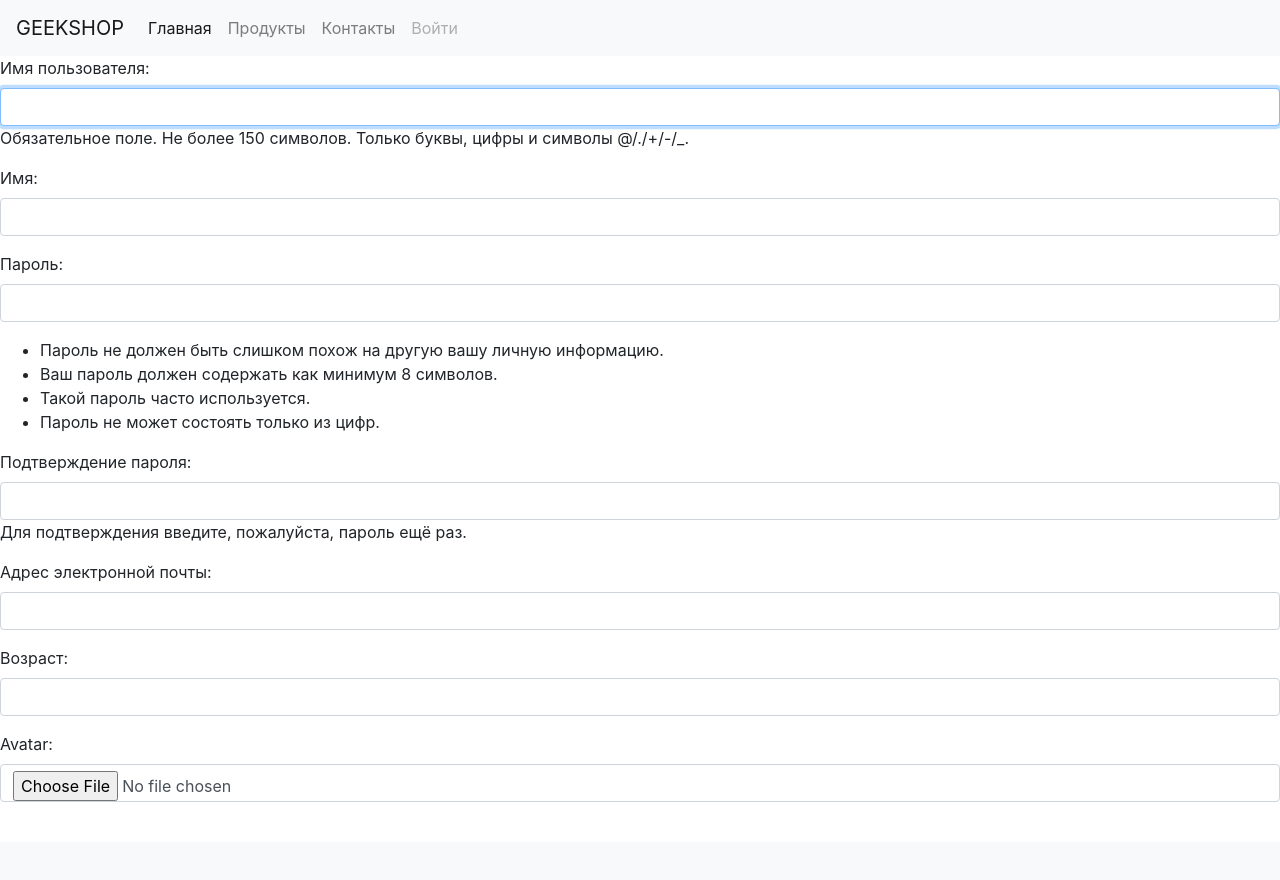
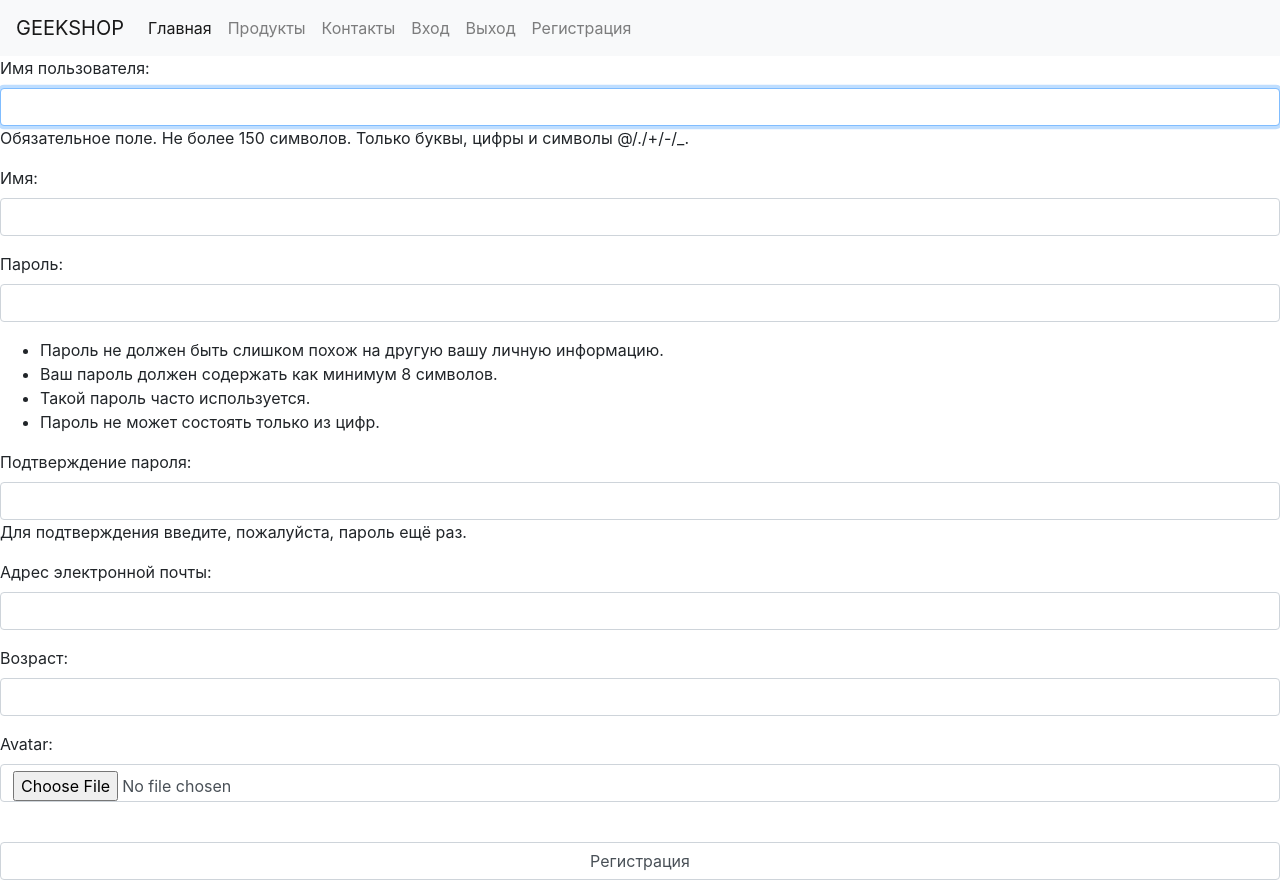
Before and after one commit to boombelka/DJANGO_LESSON, a Django app: page /auth/register/ in a window 1280 px wide. Before the commit the page ends 802 px from the top, so only its background shows below. Run offline with Django 3.2, Linux system fonts and the light colour scheme; some libraries are stand-ins or nearby versions.

Commit message:
Добавление в меню переходов на формы авторизации, регистрации и логаута

```diff
--- a/authapp/templates/authapp/register.html
+++ b/authapp/templates/authapp/register.html
@@ -7,6 +7,7 @@
         {% csrf_token %}
         {{ form.as_p }}
         <br>
+            <input class="form-control" type="submit" value="Регистрация">
     </form>
 
 {% endblock %}
--- a/authapp/views.py
+++ b/authapp/views.py
@@ -24,17 +24,16 @@ def logout(request):
 
 
 def register(request):
-    form = ShopUserRegisterForm()
-    if request.method == 'POST':
+    form = ShopUserRegisterForm()   # 1этап. приходит get запрос и мы создаем пустую форму
+    if request.method == 'POST':   # 2 этап работа с уже заполненной формой
         form = ShopUserRegisterForm(request.POST, request.FILES)
-        if form.is_valid():
-            user = form.save()
-            auth.login(request, user)
+        if form.is_valid(): # 2.4 если форма неправильная то заполненая форма возвращается с ошибками.
+            user = form.save()  # 2.2 заполнили форму и в базу данных внесли нового пользователя
+            auth.login(request, user)    # 2.3. новоиспеченного юзера перенаправляем на главную страницу
             return HttpResponseRedirect(reverse('main'))
-    else:
         form = ShopUserRegisterForm()
 
-    return render(request, 'authapp/register.html', {'form': form})
+    return render(request, 'authapp/register.html', {'form': form})  # 1.1. форма пустая передается на регистрацию в register.html
 
 
 def edit(request):
--- a/templates/mainapp/includes/inc_menu.html
+++ b/templates/mainapp/includes/inc_menu.html
@@ -15,7 +15,13 @@
         <a class="nav-link" href="{% url 'contacts' %}">Контакты</a>
       </li>
       <li class="nav-item">
-        <a class="nav-link disabled" href="#">Войти</a>
+        <a class="nav-link" href="{% url 'auth:login' %}">Вход</a>
+      </li>
+      <li class="nav-item">
+        <a class="nav-link" href="{% url 'auth:logout' %}">Выход</a>
+      </li>
+      <li class="nav-item">
+        <a class="nav-link" href="{% url 'auth:register' %}">Регистрация</a>
       </li>
     </ul>
   </div>
```
